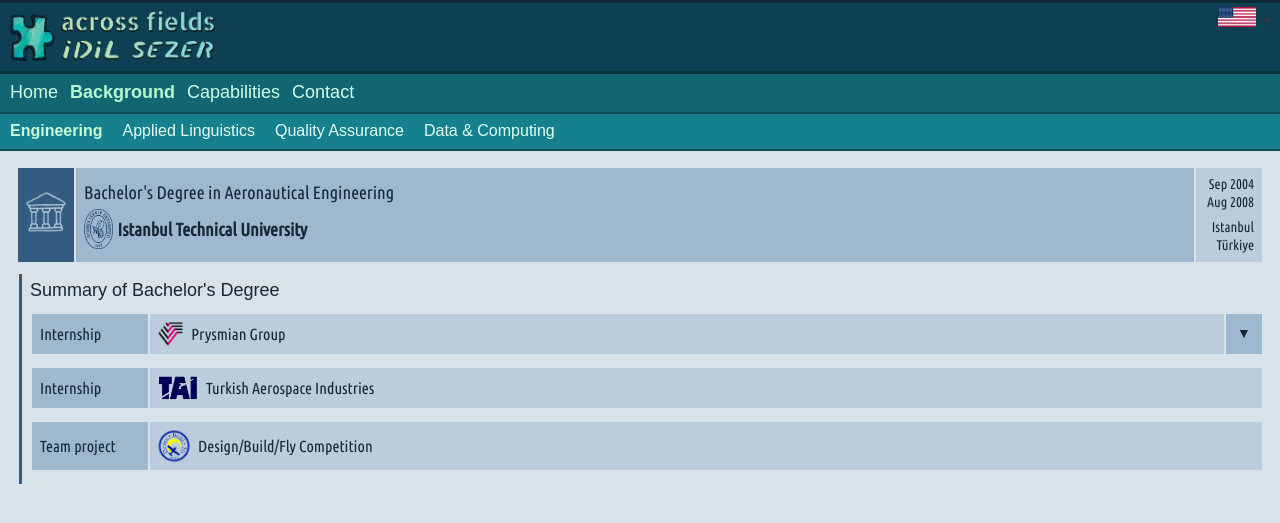
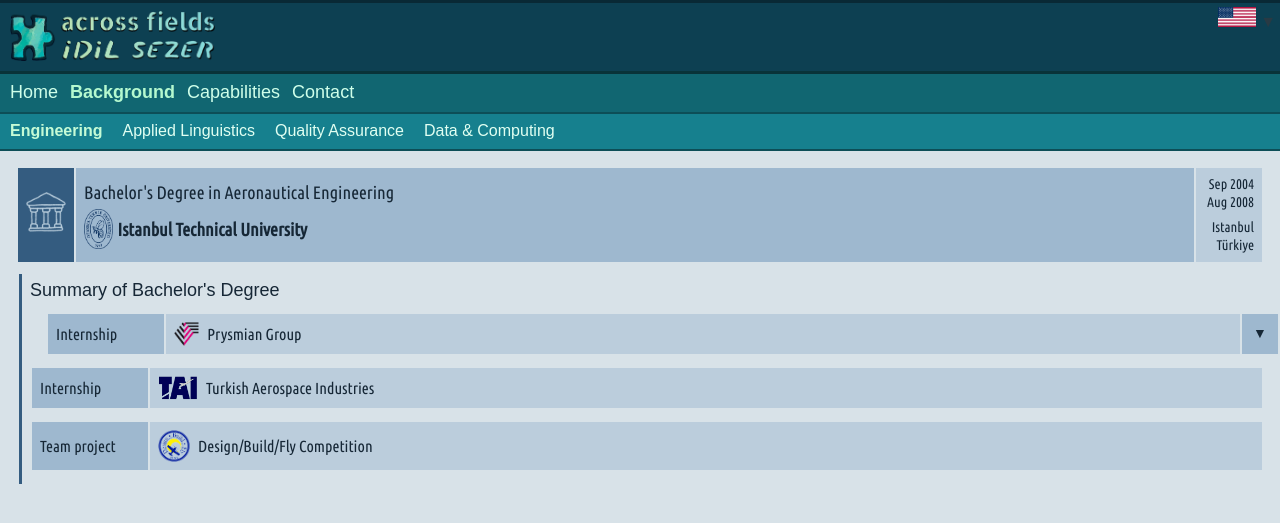
Before and after one commit to acrossfields/idilsezer, a Jekyll site: the page built from en/background-eng.md, in a window 1280 px wide. Shown: the top 523 px of the page. Built offline with Jekyll 4.4.1, drawn with Linux system fonts in a browser that asks for light colours; some web fonts are replaced.

Commit message:
Update background-eng.md

```diff
--- a/en/background-eng.md
+++ b/en/background-eng.md
@@ -31,9 +31,9 @@ permalink: /en/background/engineering/
 <div class="bg-indented" style="margin-left: 11px; margin-right: 8px; padding: 5px 0 2px 8px;">
   <p style="margin-top: 0; margin-bottom: 10px; color: #162736;">Summary of Bachelor's Degree</p>
 
-  <table class="table-bgsub" style="color: #162736; margin: 10px 0; padding: 0;">
+  <table class="table-bgsub" style="color: #162736; margin: 10px 8px 10px 16px; padding: 0;">
     <tr>
-      <td style="background-color: #9eb8cf;">
+      <td style="background-color: #9eb8cf; padding: 8px;">
         Internship
       </td>
       <td style="background-color: #bbcddc;">
```
